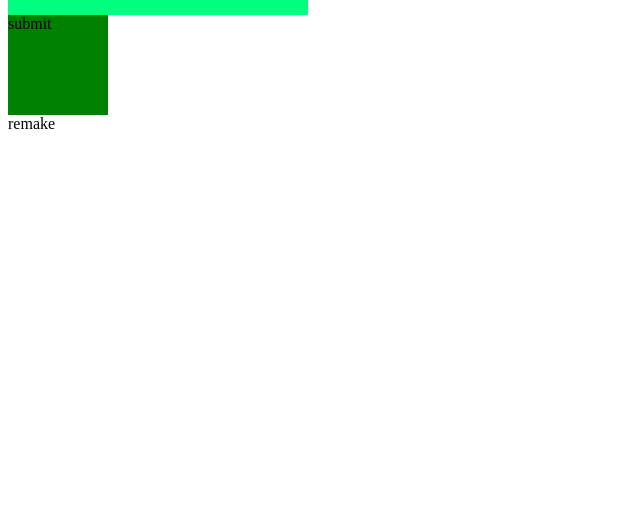
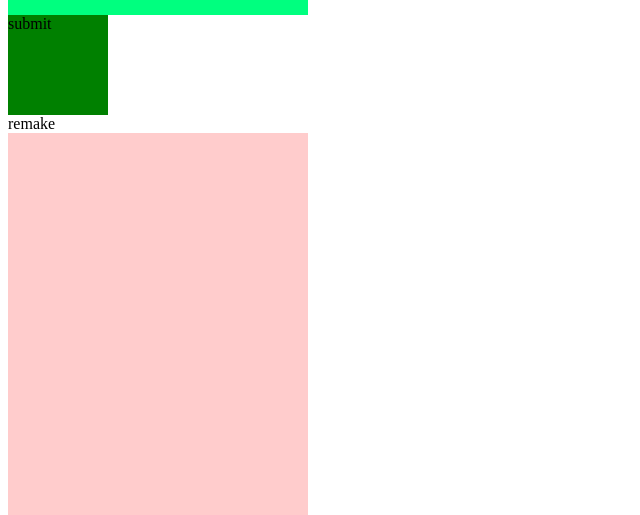
Before and after one commit to Rohwhitt/Smoothie-game, a plain HTML site: page index.html in a window 1280 px wide. Both pictures are taken after a click on the element "strawberry". Shown: the part 285-800 px from the top of the page, without its empty margins (0-640 px from the left). Drawn offline with Linux system fonts and the light colour scheme.

Commit message:
Color Change
- colors are now mixed using an overlay of divs with 0.1 opacity.
- finds the current opacity of .smoothie and adds 0.1 if under 0.35
- works with remake

```diff
--- a/CSS/index.css
+++ b/CSS/index.css
@@ -32,6 +32,26 @@ h1 {
   background-color: green;
 }
 
+.smoothie {
+  width: 300px;
+  height: 500px;
+  opacity: 0.1;
+  position: absolute;
+}
+
+.yellow {
+  background-color: yellow;
+}
+.orange {
+  background-color: orange;
+}
+.red {
+  background-color: red;
+}
+.green {
+  background-color: green;
+}
+
 .hidden {
   display: none;
 }
--- a/index.html
+++ b/index.html
@@ -12,5 +12,12 @@
   <div class="recipe-ingredients"></div>
   <div class="btn-submit">submit</div>
   <div class="remake">remake</div>
+
+
+  <div class="smoothie red hidden"></div>
+  <div class="smoothie yellow hidden"></div>
+  <div class="smoothie orange hidden"></div>
+  <div class="smoothie green hidden"></div>
+  <div class="smoothie hidden"></div>
   <script src="main.js"></script>
 </body>
--- a/main.js
+++ b/main.js
@@ -6,23 +6,42 @@ const submit = document.querySelector(".btn-submit");
 const check = document.querySelector(".btn");
 const ingredientsModal = document.querySelector(".recipe-ingredients");
 const remake = document.querySelector(".remake");
-
+const bgColor = document.querySelectorAll(".smoothie");
 //create smoothie names and the fruits needed and store as array
-const bananaSmoothie = ["banana", 1, "milk", 3, "yohgurt", 1];
-const bigBerry = ["blueberry", "raspberry", "strawberry"];
-const fiestyIcy = ["mango", "pinapple", "ice"];
-const summerSmoothie = ["apple", "orange", "pineapple", "mango"];
-const dairyDose = ["milk", "yohgurt", "banana", "chocolate"];
-const funNFruity = ["mango", "pineapple", "apple", "orange", "ice"];
-const tropical = [
+const bananaSmoothie = ["banana", 2, "milk", 3, "yohgurt", 1];
+const bigBerry = ["blueberry", 2, "raspberry", 2, "strawberry", 2];
+const fiestyIcy = ["mango", 3, "pinapple", 2, "ice", 1];
+const summerSmoothie = ["apple", 3, "orange", 2, "pineapple", 1, "mango", 2];
+const dairyDose = ["milk", 3, "yohgurt", 2, "banana", 1, "chocolate", 2];
+const funNFruity = [
+  "mango",
+  2,
+  "pineapple",
+  1,
   "apple",
+  2,
   "orange",
+  2,
+  "ice",
+  1,
+];
+const extremeTropical = [
+  "apple",
+  4,
+  "orange",
+  4,
   "mango",
+  3,
   "Pineapple",
+  3,
   "ice",
+  2,
   "strawberry",
+  1,
   "raspberry",
+  1,
 ];
+//max score = 60. 1st 3 = 6. 2nd 3 = 8, last = 18
 const recipes = [
   bananaSmoothie,
   bigBerry,
@@ -30,9 +49,10 @@ const recipes = [
   summerSmoothie,
   dairyDose,
   funNFruity,
-  tropical,
+  extremeTropical,
 ];
-let ingredientAmount = [0, 0, 0, 0, 0, 0, 0, 0, 0, 0];
+// calculated using ingredientBtn[i].id as position in array
+let ingrAmountAdded = [0, 0, 0, 0, 0, 0, 0, 0, 0, 0];
 //if recipe includes ingredient and ingredient amount[i] = ?
 
 //const amountTest = bananaSmoothie[0 + 1];
@@ -52,23 +72,49 @@ const displayRecipe = function () {
   }, 3000);
 };
 displayRecipe();
+/*
+const colorChanger = function (opacity) {
+  for (let i = 0; i < bgColor.length; i++) {
+    //changes opacity based off number of clicks
+    bgColor[i].style.opacity = opacity;
+    console.log(opacity);
+  }
+};
+
+*/
+//one possible way is to use the text content to add that class. have all the divs premade
+//another way is to remove the hidden class from divs.
 
 //function which checks what fruit clicked on and checks if its in the recipe array
 for (let i = 0; i < ingredientBtn.length; i++) {
   ingredientBtn[i].addEventListener("click", function () {
     if (playing) {
-      //get ingredient id and store in variable
+      //get current opacity value
+      const elementStyle = getComputedStyle(bgColor[i]);
+      let opacityValue = new Number(elementStyle.opacity);
+      // check opacity value and add opacity (color changer)
+      if (opacityValue <= 0.35) {
+        opacityValue += 0.1;
+        bgColor[i].style.opacity = opacityValue;
+        console.log(opacityValue);
+      } else {
+        console.log("no");
+      }
+      bgColor[i].classList.remove("hidden");
+
+      //get ingredient id and store in array
       let ingredientNumber = ingredientBtn[i].id;
-      ingredientAmount[ingredientNumber]++;
+      //add 1 to that position in the array
+      ingrAmountAdded[ingredientNumber]++;
       //
-
       let fruitName = ingredientBtn[i].textContent;
       let currentRecipe = recipes[recipeNumber];
+      //checks postion in recipie based off fruits name and then +1
       let ingrQ = currentRecipe.indexOf(fruitName) + 1;
-      // add to the amount to ingredientAmount
+      // add to the amount to ingrAmountAdded
       if (
         currentRecipe.includes(fruitName) &&
-        ingredientAmount[ingredientNumber] <= currentRecipe[ingrQ]
+        ingrAmountAdded[ingredientNumber] <= currentRecipe[ingrQ]
       ) {
         currentScore++;
         console.log(currentScore, fruitName);
@@ -97,4 +143,9 @@ submit.addEventListener("click", function () {
 //reset current smoothie
 remake.addEventListener("click", function () {
   currentScore = 0;
+  ingrAmountAdded = [0, 0, 0, 0, 0, 0, 0, 0, 0, 0];
+  for (let i = 0; i < bgColor.length; i++) {
+    bgColor[i].classList.add("hidden");
+    bgColor[i].style.opacity = 0.1;
+  }
 });
```
